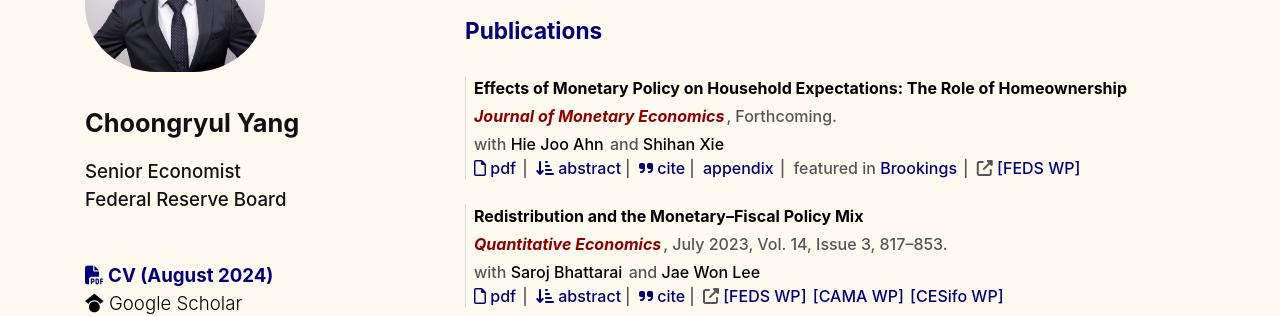
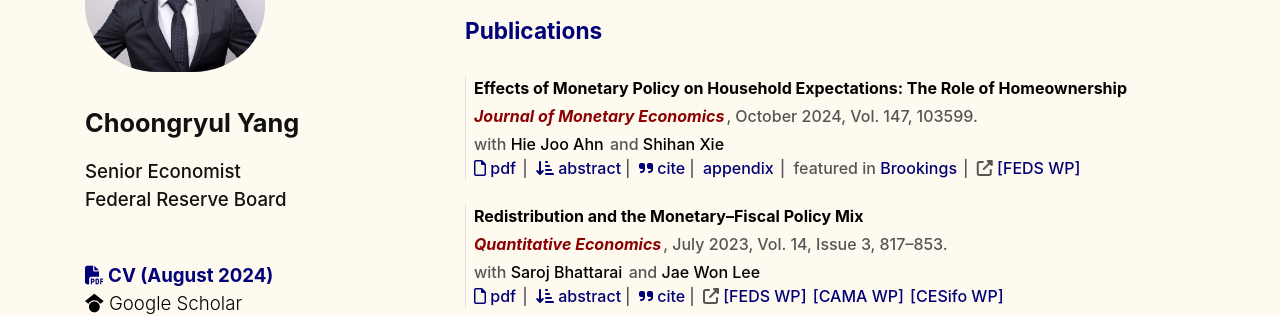
Before and after one commit to choongryulyang/choongryulyang.github.io, a Jekyll site: the page index.html, which Jekyll copies as it is, in a window 1280 px wide and 900 px high. Shown: the part 206-522 px from the top of the window. Built offline with Jekyll 4.4.1, drawn with Linux system fonts in a browser that asks for light colours; nearby versions of some CDN libraries.

Commit message:
Update index.html

```diff
--- a/index.html
+++ b/index.html
@@ -137,7 +137,7 @@
                             </span><br>
                             <span class="conf pt-1""><a class=" journal" href="https://doi.org/10.1016/j.jmoneco.2024.103599" target="_blank"
                                 onclick="gtag('event','Click',{'event_category': 'AXY','event_action':'Click','event_label':'AXY JME'})">
-                                <b><i>Journal of Monetary Economics</b></i></a>, Forthcoming.</span><br>
+                                <b><i>Journal of Monetary Economics</b></i></a>, October 2024, Vol. 147, 103599.</span><br>
                             with
                             <a class="author" href="https://sites.google.com/site/hiejooahn/" target="_blank"
                                 onclick="gtag('event','Click',{'event_category': 'Coauthors','event_action':'Click','event_label':'Hie Joo'})">Hie
```
